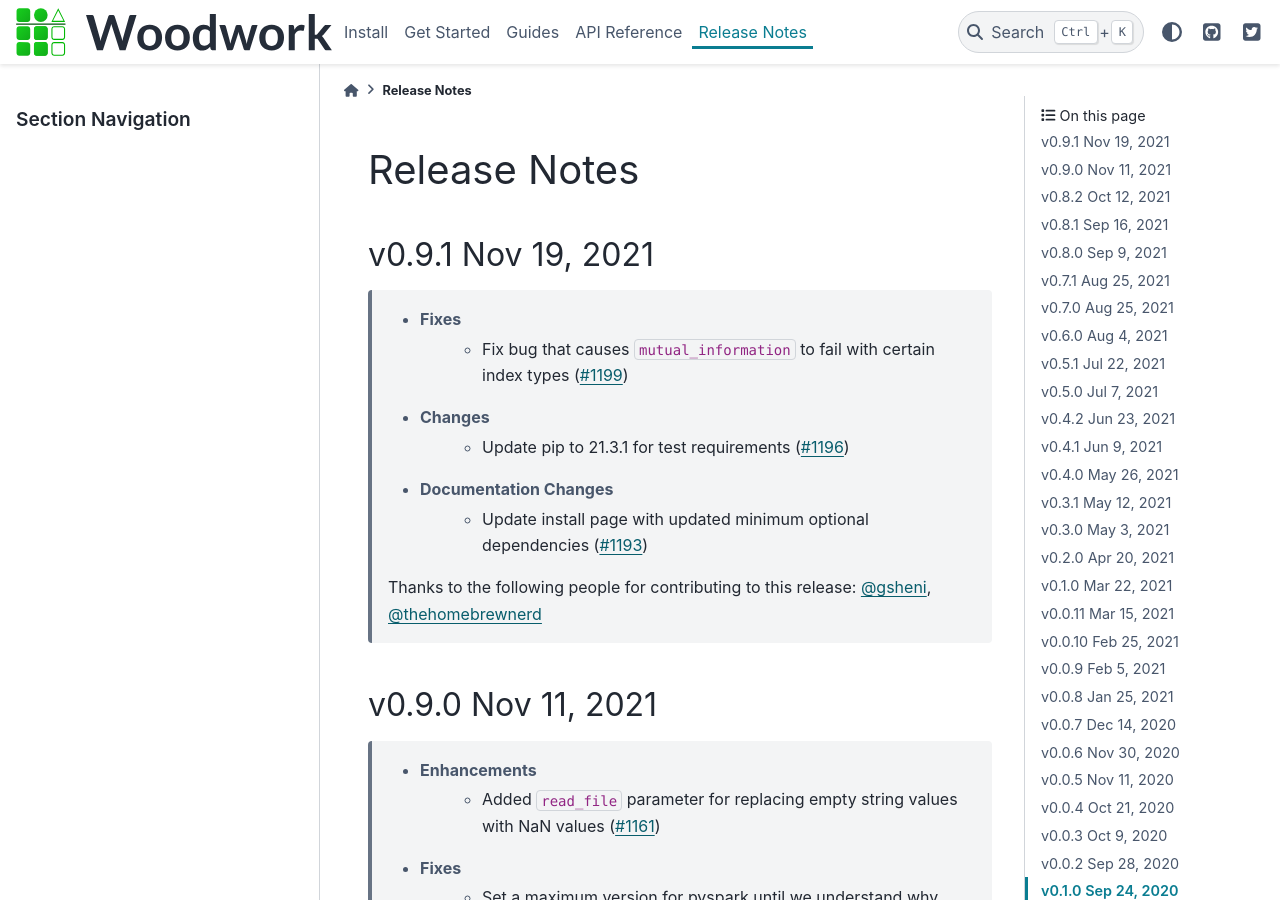
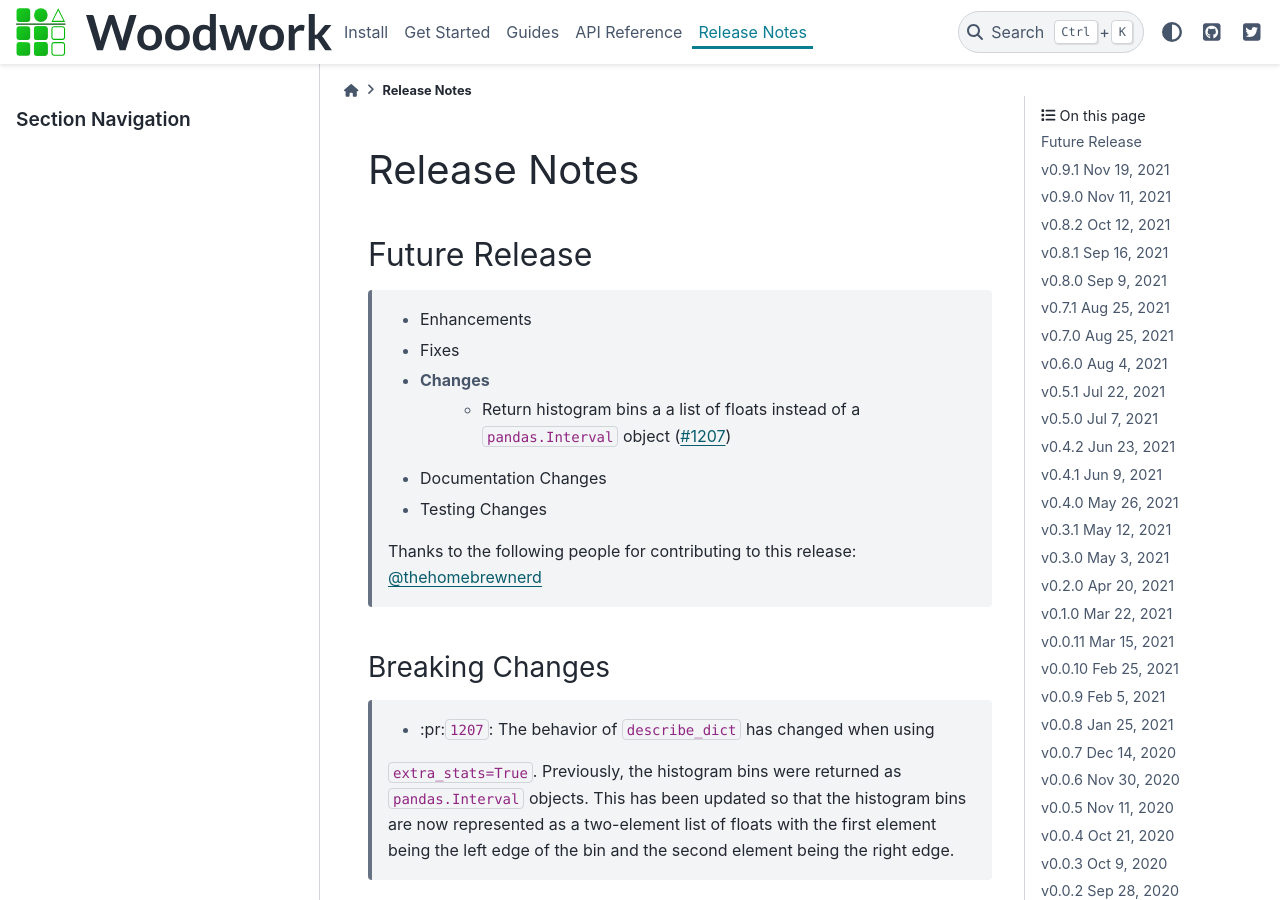
Before and after one commit to alteryx/woodwork, a Sphinx documentation site: the page built from docs/source/release_notes.rst, in a window 1280 px wide and 900 px high. Built offline with Sphinx 7.4.7 and the PyData theme 0.15.4, drawn with Linux system fonts in a browser that asks for light colours; comment, search, counter and statistics services are not loaded.

Commit message:
update release notes

```diff
--- a/docs/source/release_notes.rst
+++ b/docs/source/release_notes.rst
@@ -2,15 +2,25 @@
 
 Release Notes
 -------------
-.. Future Release
-  ==============
+Future Release
+==============
     * Enhancements
     * Fixes
     * Changes
+        * Return histogram bins a a list of floats instead of a ``pandas.Interval`` object (:pr:`1207`)
     * Documentation Changes
     * Testing Changes
 
-.. Thanks to the following people for contributing to this release:
+    Thanks to the following people for contributing to this release:
+    :user:`thehomebrewnerd`
+
+Breaking Changes
+++++++++++++++++
+    * :pr:``1207``: The behavior of ``describe_dict`` has changed when using
+    ``extra_stats=True``. Previously, the histogram bins were returned as
+    ``pandas.Interval`` objects. This has been updated so that the histogram
+    bins are now represented as a two-element list of floats with the first element
+    being the left edge of the bin and the second element being the right edge.
 
 v0.9.1 Nov 19, 2021
 ===================
```
